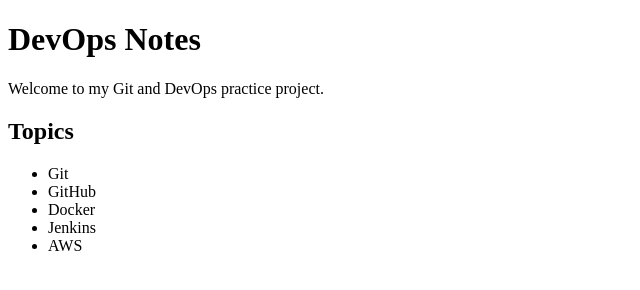
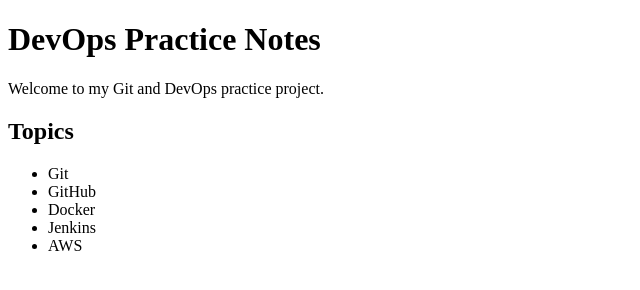
Before and after one commit to rajesh1927/git-practice-task1, a plain HTML site: page index.html in a window 1280 px wide. Shown: the whole page, without its empty margins (0-640 px from the left). Drawn offline with Linux system fonts and the light colour scheme.

Commit message:
Update DevOps notes title

```diff
--- a/index.html
+++ b/index.html
@@ -6,7 +6,7 @@
     <title>DevOps Notes</title>
 </head>
 <body>
-    <h1>DevOps Notes</h1>
+    <h1>DevOps Practice Notes</h1>
 	<p>Welcome to my Git and DevOps practice project.</p>
     <h2>Topics</h2>
     <ul>
```
